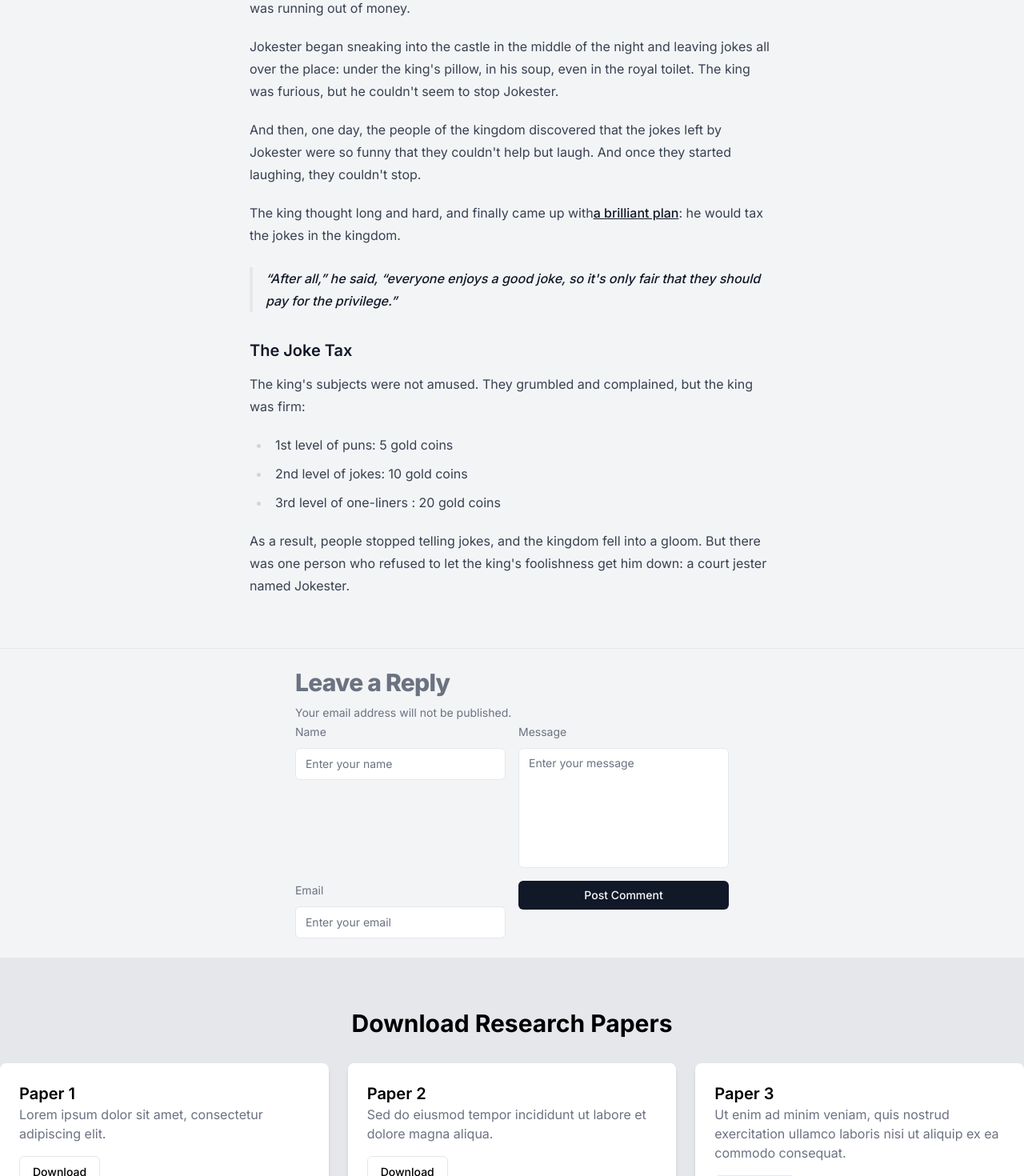
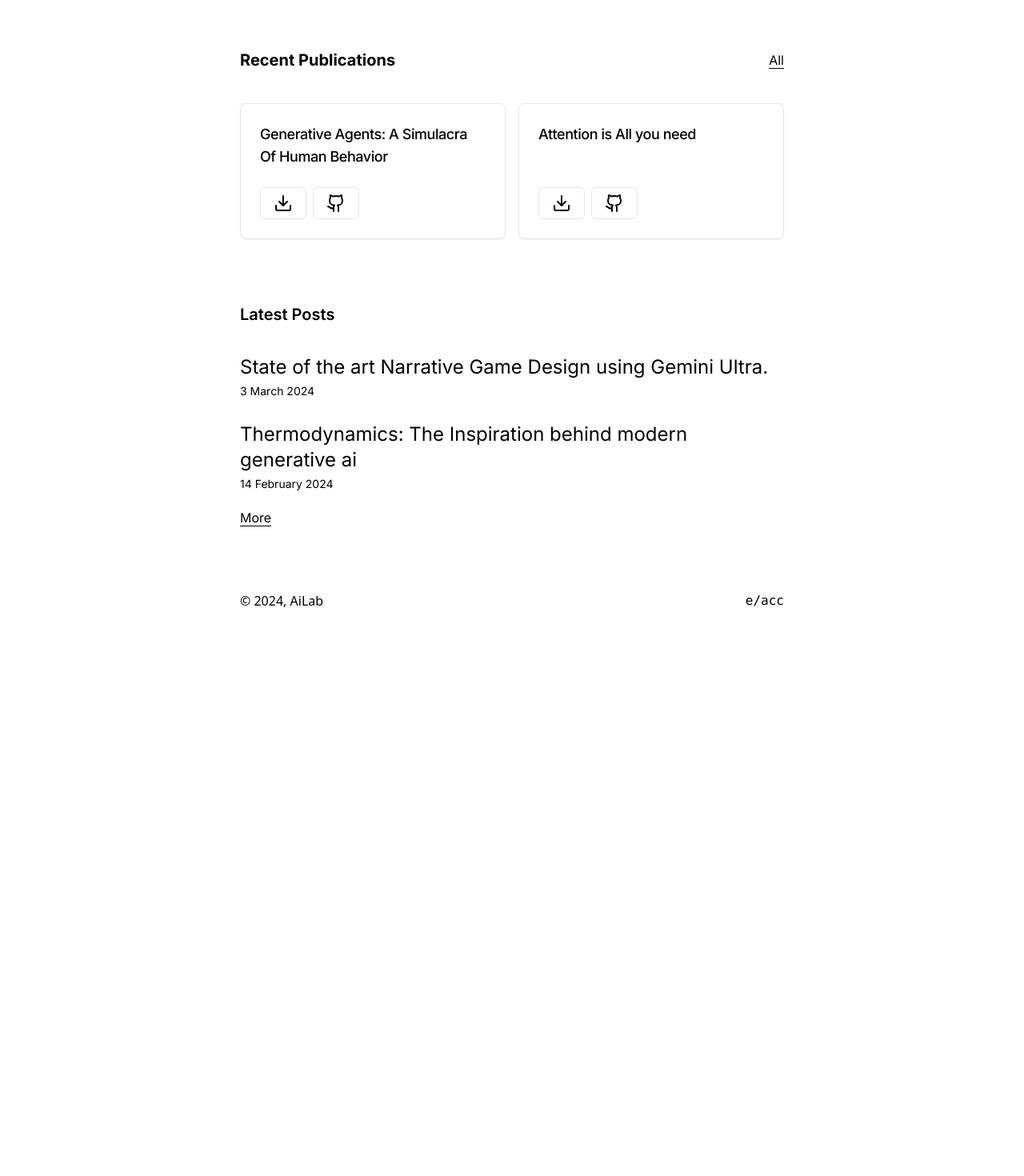
Before and after one commit to u0fz-ai-lab/ai-research-lab-site, a Next.js app: page / in a window 1280 px wide. Shown: the part 380-1850 px from the top of the page at 80% size. After the commit the page ends 1191 px from the top, so only its background shows below. Built offline with nearby package versions, Linux system fonts and the light colour scheme.

Commit message:
chore: add footer plus minor ui fixes

```diff
--- a/app/layout.js
+++ /dev/null
@@ -1,20 +0,0 @@
-import { Inter } from "next/font/google";
-import "./globals.css";
-import Header from "@/components/header";
-
-const inter = Inter({ subsets: ["latin"] });
-
-export const metadata = {
-  title: "Create Next App",
-  description: "Generated by create next app",
-};
-
-export default function RootLayout({ children }) {
-  return (
-    <html className={inter.className} lang="en">
-      <body>
-        <Header />
-        {children}</body>
-    </html>
-  );
-}
--- a/app/layout.tsx
+++ b/app/layout.tsx
@@ -3,6 +3,7 @@
 import "./globals.css";
 import Header from "@/components/Header";
 import { ThemeProvider } from "@/lib/theme-provider";
+import Footer from "@/components/Footer";
 
 const inter = Inter({ subsets: ["latin"] });
 
@@ -18,10 +19,11 @@
 }>) {
 	return (
 		<html lang="en">
-			<body className="mx-auto dark:prose-invert flex min-h-screen max-w-[760px] flex-col gap-9 px-10 py-5 text-base md:gap-20 md:py-12">
+			<body className="mx-auto hover:dark:prose-invert dark:prose-invert flex min-h-screen max-w-[760px] flex-col gap-9 px-10 py-5 text-base md:gap-20 md:py-12">
 				<ThemeProvider attribute="class" defaultTheme="light">
 					<Header />
 					<div className={inter.className}>{children}</div>
+					<Footer />
 				</ThemeProvider>
 			</body>
 		</html>
--- a/app/page.js
+++ /dev/null
@@ -1,146 +0,0 @@
-/**
- * v0 by Vercel.
- * @see https://v0.dev/t/tMcqUdBtaV6
- * Documentation: https://v0.dev/docs#integrating-generated-code-into-your-nextjs-app
- */
-import Link from "next/link"
-import { Input } from "@/components/ui/input"
-import { Textarea } from "@/components/ui/textarea"
-import { Button } from "@/components/ui/button"
-export default function Component() {
-  return (
-    <div className="grid min-h-screen bg-gray-100 grid-rows-[auto_1fr_auto] dark:bg-gray-900">
-
-      <main className="flex items-center py-10 lg:py-16">
-        <div className="container prose prose-gray mx-auto dark:prose-invert">
-          <div className="space-y-2 not-prose">
-            <h1 className="text-4xl font-extrabold tracking-tight lg:text-5xl lg:leading-[3.5rem]">
-              Taxing Laughter: The Joke Tax Chronicles
-            </h1>
-            <p className="text-gray-500 dark:text-gray-400">Posted on August 24, 2023</p>
-          </div>
-          <p>
-            Once upon a time, in a far-off land, there was a very lazy king who spent all day lounging on his throne.
-            One day, his advisors came to him with a problem: the kingdom was running out of money.
-          </p>
-          <p>
-            Jokester began sneaking into the castle in the middle of the night and leaving jokes all over the place:
-            under the king's pillow, in his soup, even in the royal toilet. The king was furious, but he couldn't seem
-            to stop Jokester.
-          </p>
-          <p>
-            And then, one day, the people of the kingdom discovered that the jokes left by Jokester were so funny that
-            they couldn't help but laugh. And once they started laughing, they couldn't stop.
-          </p>
-          <p>
-            The king thought long and hard, and finally came up with
-            <a href="#">a brilliant plan</a>: he would tax the jokes in the kingdom.
-          </p>
-          <blockquote>
-            “After all,” he said, “everyone enjoys a good joke, so it's only fair that they should pay for the
-            privilege.”
-          </blockquote>
-          <h3>The Joke Tax</h3>
-          <p>The king's subjects were not amused. They grumbled and complained, but the king was firm:</p>
-          <ul>
-            <li>1st level of puns: 5 gold coins</li>
-            <li>2nd level of jokes: 10 gold coins</li>
-            <li>3rd level of one-liners : 20 gold coins</li>
-          </ul>
-          <p>
-            As a result, people stopped telling jokes, and the kingdom fell into a gloom. But there was one person who
-            refused to let the king's foolishness get him down: a court jester named Jokester.
-          </p>
-        </div>
-      </main>
-      <div className="border-t border-gray-200 dark:border-gray-800">
-        <div className="container px-4 py-6 prose prose-sm mx-auto text-gray-500 dark:prose-invert dark:text-gray-400">
-          <div className="space-y-2 not-prose">
-            <h2 className="text-2xl font-extrabold tracking-tight lg:text-3xl">Leave a Reply</h2>
-            <p>Your email address will not be published.</p>
-          </div>
-          <form className="grid gap-4 md:grid-cols-2">
-            <div className="space-y-2">
-              <label className="block" htmlFor="name">
-                Name
-              </label>
-              <Input id="name" placeholder="Enter your name" />
-            </div>
-            <div className="space-y-2">
-              <label className="block" htmlFor="email">
-                Email
-              </label>
-              <Input id="email" placeholder="Enter your email" required type="email" />
-            </div>
-            <div className="space-y-2 md:col-start-2 md:row-start-1">
-              <label className="block" htmlFor="message">
-                Message
-              </label>
-              <Textarea
-                className="min-h-[150px] max-h-[150px] resize-none"
-                id="message"
-                placeholder="Enter your message"
-              />
-            </div>
-            <div className="col-start-1 md:col-start-2 flex flex-col">
-              <Button size="sm" type="submit">
-                Post Comment
-              </Button>
-            </div>
-          </form>
-        </div>
-      </div>
-      <section className="bg-gray-200 dark:bg-gray-800 py-10 lg:py-16">
-        <div className="container mx-auto">
-          <h2 className="text-3xl font-bold text-center">Download Research Papers</h2>
-          <div className="grid grid-cols-1 md:grid-cols-2 lg:grid-cols-3 gap-6 mt-8">
-            <div className="bg-white rounded-lg shadow-md p-6">
-              <h3 className="text-xl font-semibold">Paper 1</h3>
-              <p className="text-gray-500">Lorem ipsum dolor sit amet, consectetur adipiscing elit.</p>
-              <Button className="mt-4" variant="outline">
-                Download
-              </Button>
-            </div>
-            <div className="bg-white rounded-lg shadow-md p-6">
-              <h3 className="text-xl font-semibold">Paper 2</h3>
-              <p className="text-gray-500">Sed do eiusmod tempor incididunt ut labore et dolore magna aliqua.</p>
-              <Button className="mt-4" variant="outline">
-                Download
-              </Button>
-            </div>
-            <div className="bg-white rounded-lg shadow-md p-6">
-              <h3 className="text-xl font-semibold">Paper 3</h3>
-              <p className="text-gray-500">
-                Ut enim ad minim veniam, quis nostrud exercitation ullamco laboris nisi ut aliquip ex ea commodo
-                consequat.
-              </p>
-              <Button className="mt-4" variant="outline">
-                Download
-              </Button>
-            </div>
-          </div>
-        </div>
-      </section>
-    </div>
-  )
-}
-
-function HomeIcon(props) {
-  return (
-    <svg
-      {...props}
-      xmlns="http://www.w3.org/2000/svg"
-      width="24"
-      height="24"
-      viewBox="0 0 24 24"
-      fill="none"
-      stroke="currentColor"
-      strokeWidth="2"
-      strokeLinecap="round"
-      strokeLinejoin="round"
-    >
-      <path d="m3 9 9-7 9 7v11a2 2 0 0 1-2 2H5a2 2 0 0 1-2-2z" />
-      <polyline points="9 22 9 12 15 12 15 22" />
-    </svg>
-  )
-}
--- a/app/page.tsx
+++ b/app/page.tsx
@@ -16,7 +16,8 @@
 				<h1 className="text-center font-medium text-3xl">
 					We are a bunch of artificial intelligence enjoyers and
 					enthusiasts, who want to share our works, which might
-					hopefully take us closer to AGI
+					hopefully <span className="font-mono">accelerate</span> us
+					closer to Artificial General Intelligence.
 				</h1>
 			</section>
 			<section className="flex w-full flex-col gap-10">
--- /dev/null
+++ b/components/Footer.tsx
@@ -0,0 +1,12 @@
+import React from "react";
+
+const Footer = () => {
+	return (
+		<div className="flex justify-between items-center">
+			<h1>&copy; 2024, AiLab</h1>
+			<p className="font-mono">e/acc</p>
+		</div>
+	);
+};
+
+export default Footer;
```
